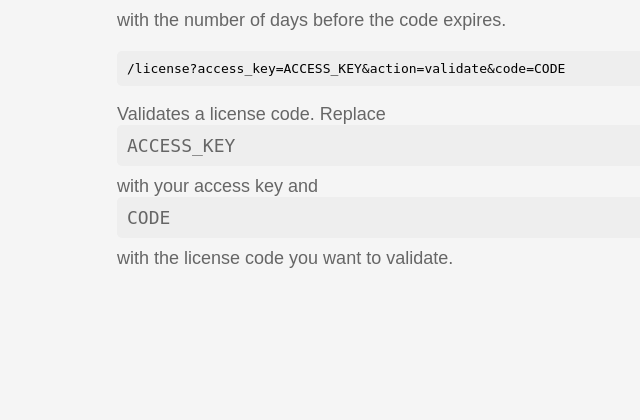
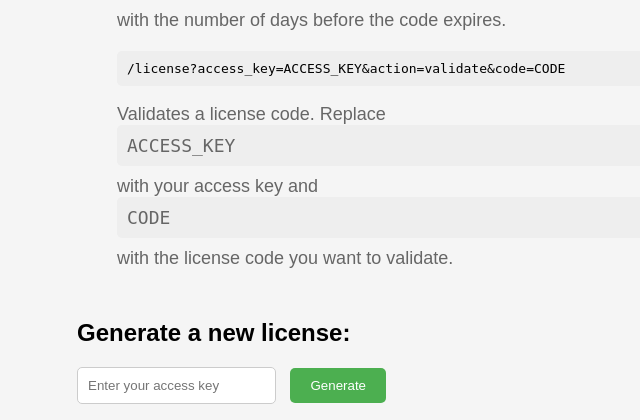
Before and after one commit to TG-Collection/RedeemGen, a Flask app: page / in a window 1280 px wide. Shown: the part 466-886 px from the top of the page, without its empty margins (163-803 px from the left). Before the commit the page ends 734 px from the top, so only its background shows below. Run offline with Flask 3, Linux system fonts and the light colour scheme.

Commit message:
Update index.html

```diff
--- a/templates/index.html
+++ b/templates/index.html
@@ -30,6 +30,26 @@
             li {
                 margin-bottom: 20px;
             }
+            .generate-section {
+                margin-top: 50px;
+            }
+            .generate-section input {
+                padding: 10px;
+                border: 1px solid #ccc;
+                border-radius: 5px;
+                margin-right: 10px;
+            }
+            .generate-section button {
+                padding: 10px 20px;
+                border: none;
+                border-radius: 5px;
+                background-color: #4CAF50;
+                color: white;
+                cursor: pointer;
+            }
+            .generate-section button:hover {
+                background-color: #45a049;
+            }
         </style>
     </head>
     <body>
@@ -50,5 +70,11 @@
                 <p>Validates a license code. Replace <code>ACCESS_KEY</code> with your access key and <code>CODE</code> with the license code you want to validate.</p>
             </li>
         </ul>
+
+        <div class="generate-section">
+            <h2>Generate a new license:</h2>
+            <input type="text" id="accessKeyInput" placeholder="Enter your access key">
+            <button id="generateButton">Generate</button>
+        </div>
     </body>
 </html>
```
